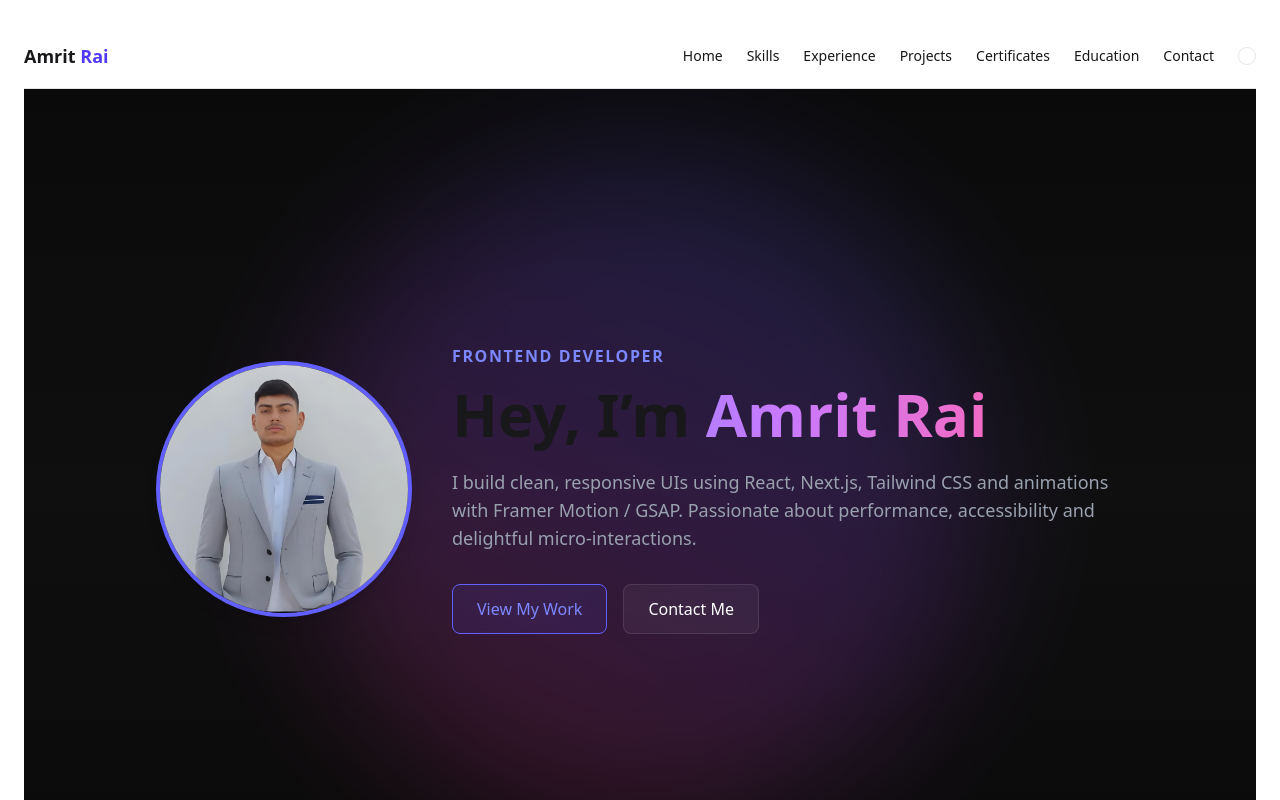
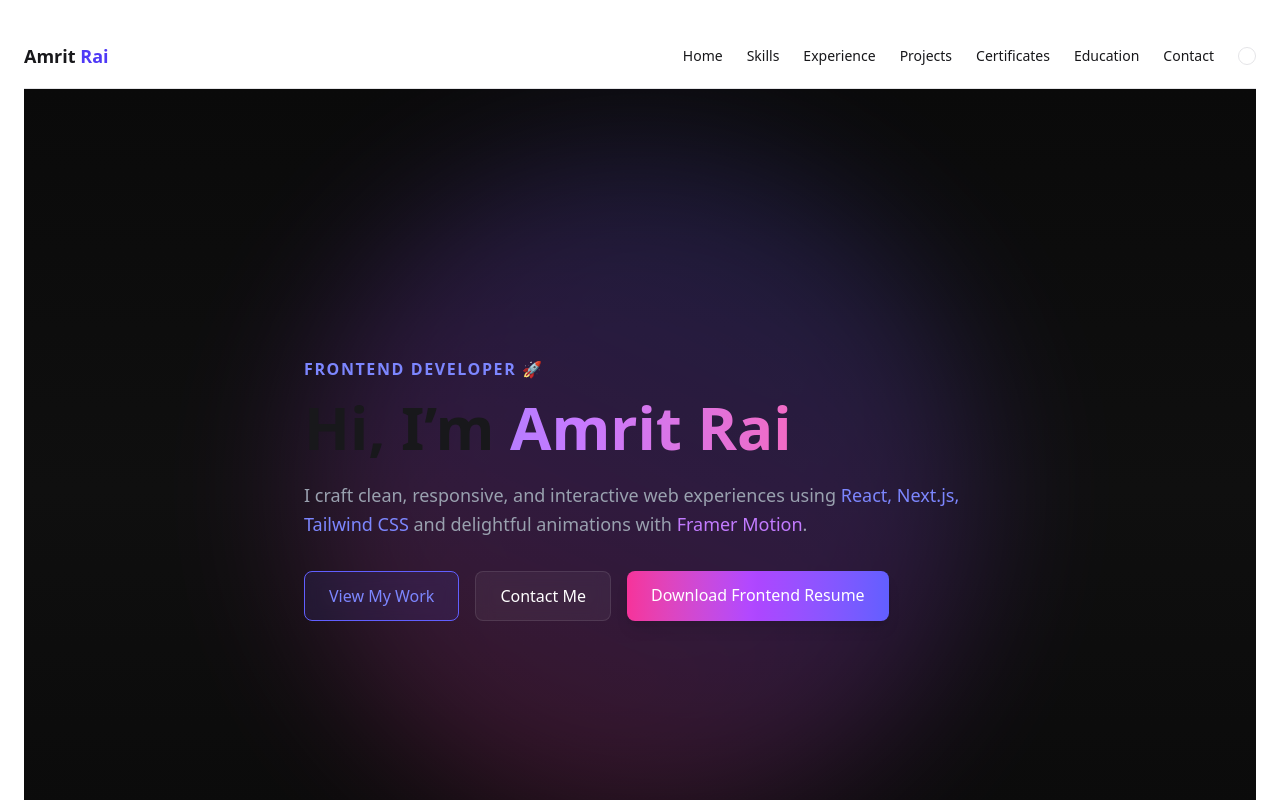
Before and after one commit to amritrai404/Amrit-Rai-Portfolio, a React (Vite) app: page / in a window 1280 px wide. Shown: the top 800 px of the page. Built offline with nearby package versions, Linux system fonts and the light colour scheme.

Commit message:
Updated Hero section: Added Resume button & emphasized Frontend Developer role

```diff
--- a/src/components/Hero.jsx
+++ b/src/components/Hero.jsx
@@ -11,60 +11,52 @@ export default function Hero() {
         transition={{ duration: 20, repeat: Infinity, ease: "linear" }}
       />
 
-      {/* Profile Image */}
-      <motion.div
-        initial={{ opacity: 0, x: -50 }}
-        animate={{ opacity: 1, x: 0 }}
-        transition={{ delay: 0.2 }}
-        className="relative z-10 flex-shrink-0"
-      >
-        <img
-          src="/profile-pic.png"
-          alt="Amrit Rai"
-          className="w-48 h-48 md:w-64 md:h-64 rounded-full border-4 border-indigo-500 shadow-lg object-cover"
-        />
-      </motion.div>
-
       {/* Content */}
       <div className="relative z-10 text-center md:text-left max-w-2xl">
+        {/* Role Highlight */}
         <motion.p
           initial={{ opacity: 0, y: 20 }}
           animate={{ opacity: 1, y: 0 }}
-          transition={{ delay: 0.3 }}
-          className="text-indigo-400 font-semibold tracking-widest"
+          transition={{ delay: 0.2 }}
+          className="text-indigo-400 font-semibold tracking-widest uppercase"
         >
-          FRONTEND DEVELOPER
+          Frontend Developer 🚀
         </motion.p>
 
+        {/* Name */}
         <motion.h1
           initial={{ opacity: 0, y: 20 }}
           animate={{ opacity: 1, y: 0 }}
-          transition={{ delay: 0.5 }}
+          transition={{ delay: 0.4 }}
           className="text-5xl md:text-6xl font-bold mt-4"
         >
-          Hey, I’m{" "}
+          Hi, I’m{" "}
           <span className="bg-gradient-to-r from-indigo-400 via-purple-400 to-pink-400 bg-clip-text text-transparent animate-gradient">
             Amrit Rai
           </span>
         </motion.h1>
 
+        {/* One-liner about work */}
         <motion.p
           initial={{ opacity: 0, y: 20 }}
           animate={{ opacity: 1, y: 0 }}
-          transition={{ delay: 0.7 }}
-          className="mt-6 text-lg text-gray-400"
+          transition={{ delay: 0.6 }}
+          className="mt-6 text-lg text-gray-400 leading-relaxed"
         >
-          I build clean, responsive UIs using React, Next.js, Tailwind CSS and
-          animations with Framer Motion / GSAP. Passionate about performance,
-          accessibility and delightful micro-interactions.
+          I craft clean, responsive, and interactive web experiences using{" "}
+          <span className="text-indigo-400 font-medium">
+            React, Next.js, Tailwind CSS
+          </span>{" "}
+          and delightful animations with{" "}
+          <span className="text-purple-400 font-medium">Framer Motion</span>.
         </motion.p>
 
         {/* Buttons */}
         <motion.div
           initial={{ opacity: 0, y: 20 }}
           animate={{ opacity: 1, y: 0 }}
-          transition={{ delay: 0.9 }}
-          className="mt-8 flex justify-center md:justify-start gap-4"
+          transition={{ delay: 0.8 }}
+          className="mt-8 flex flex-wrap justify-center md:justify-start gap-4"
         >
           <a
             href="#projects"
@@ -78,6 +70,14 @@ export default function Hero() {
           >
             Contact Me
           </a>
+          <a
+            href="https://drive.google.com/file/d/1zOrsM7RAQsfh9FJN_BH44nc0UO0KKRtj/view"
+            target="_blank"
+            rel="noopener noreferrer"
+            className="px-6 py-3 rounded-lg bg-gradient-to-r from-pink-500 via-purple-500 to-indigo-500 text-white font-medium hover:scale-105 transition-transform shadow-lg"
+          >
+            Download Frontend Resume
+          </a>
         </motion.div>
       </div>
     </section>
```
